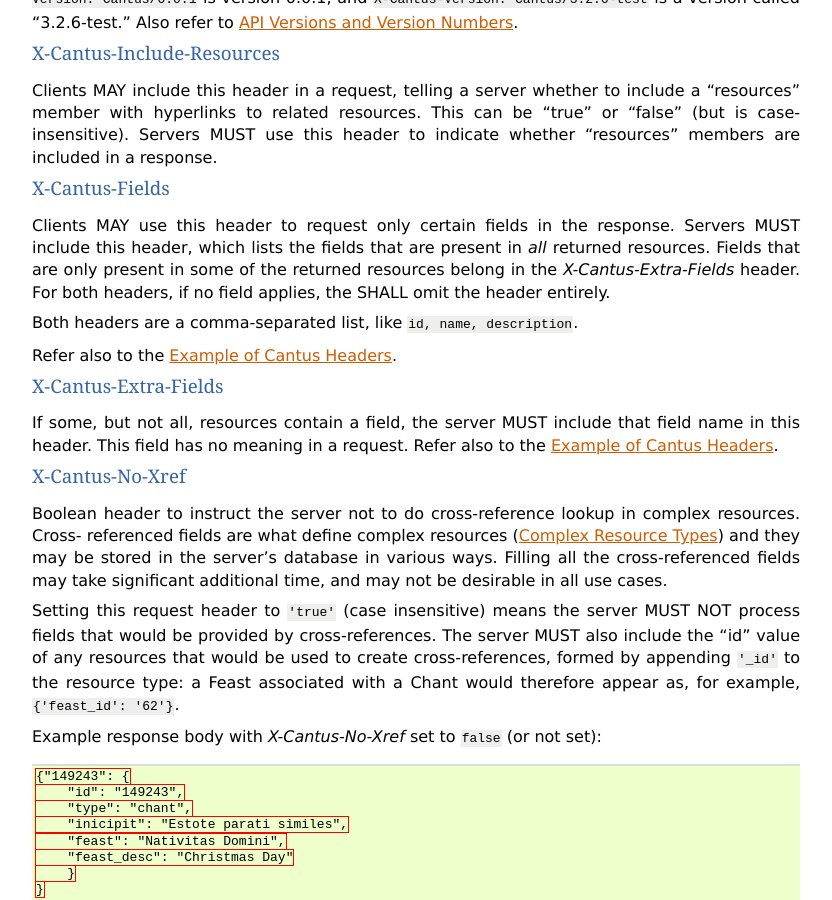
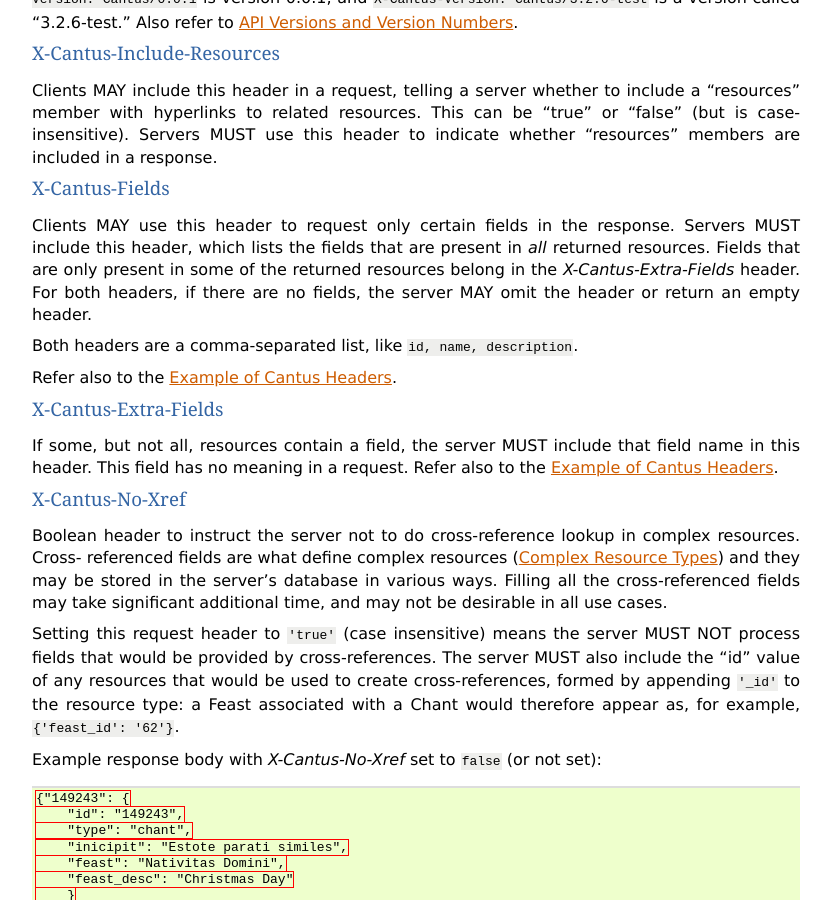
Before and after one commit to CANTUS-Project/api, a Sphinx documentation site: the page built from source/http_headers.rst, in a window 1280 px wide and 900 px high, scrolled down 1846 px. Shown: the whole window, without its empty margins (48-880 px from the left). Built offline with Sphinx 7.4.7, drawn with Linux system fonts in a browser that asks for light colours.

Commit message:
clarify X-Cantus-Fields description

```diff
--- a/source/http_headers.rst
+++ b/source/http_headers.rst
@@ -134,7 +134,8 @@ X-Cantus-Fields
 Clients MAY use this header to request only certain fields in the response. Servers MUST include
 this header, which lists the fields that are present in *all* returned resources. Fields that are
 only present in some of the returned resources belong in the :http:header:`X-Cantus-Extra-Fields`
-header. For both headers, if no field applies, the SHALL omit the header entirely.
+header. For both headers, if there are no fields, the server MAY omit the header or return an empty
+header.
 
 Both headers are a comma-separated list, like ``id, name, description``.
 
```
